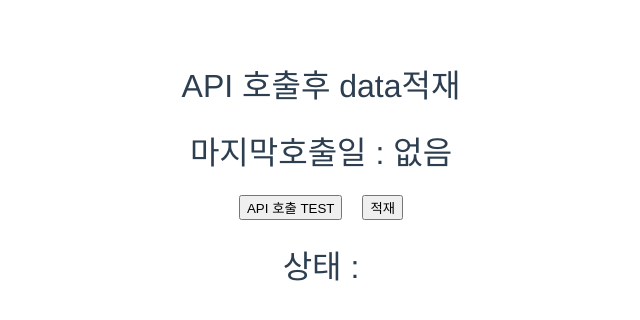
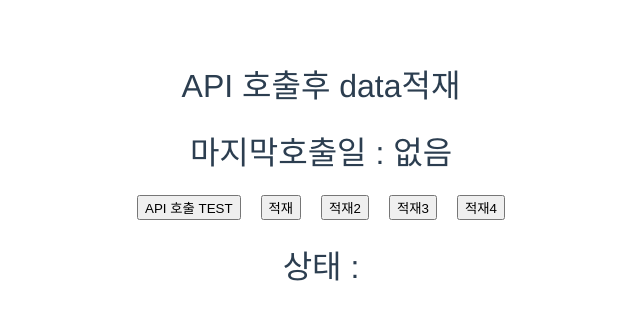
Before and after one commit to lsdizm/mj-web, a Vue app: page / in a window 1280 px wide. Shown: the top 320 px of the page, without its empty margins (319-959 px from the left). Built offline with nearby package versions, Linux system fonts and the light colour scheme.

Commit message:
make api

```diff
--- a/src/components/HelloWorld.vue
+++ b/src/components/HelloWorld.vue
@@ -8,6 +8,15 @@
       </li>
       <li>
         <button v-on:click="onMigrateData">적재</button>
+      </li>
+      <li>
+      <button v-on:click="onMigrateData2">적재2</button>
+      </li>
+      <li>
+      <button v-on:click="onMigrateData3">적재3</button>
+      </li>
+      <li>
+      <button v-on:click="onMigrateData4">적재4</button>
       </li>
     </ul>
       <h1>상태 : {{ message }}</h1>
@@ -29,7 +38,7 @@ export default {
         console.log('### response: ' + JSON.stringify(response))
         this.message = response.data
       }).catch(error => {
-        console.log(error)
+        this.message = error
       })
     },
 
@@ -38,7 +47,34 @@ export default {
         console.log('### response: ' + JSON.stringify(response))
         this.message = response.data
       }).catch(error => {
-        console.log(error)
+        this.message = error
+      })
+    },
+
+    onMigrateData2: function () {
+      this.$axios.get('http://10.0.0.203:5207/WeatherForecast').then(response => {
+        console.log('### response: ' + JSON.stringify(response))
+        this.message = response.data
+      }).catch(error => {
+        this.message = error
+      })
+    },
+
+    onMigrateData3: function () {
+      this.$axios.get('https://193.122.127.59:7030/WeatherForecast').then(response => {
+        console.log('### response: ' + JSON.stringify(response))
+        this.message = response.data
+      }).catch(error => {
+        this.message = error
+      })
+    },
+
+    onMigrateData4: function () {
+      this.$axios.get('http://193.122.127.59:5207/WeatherForecast').then(response => {
+        console.log('### response: ' + JSON.stringify(response))
+        this.message = response.data
+      }).catch(error => {
+        this.message = error
       })
     }
   }
```
